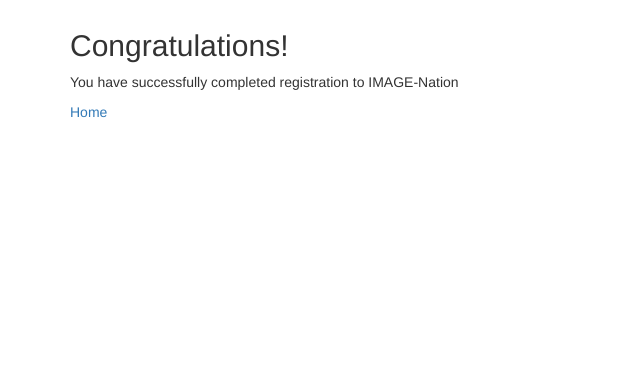
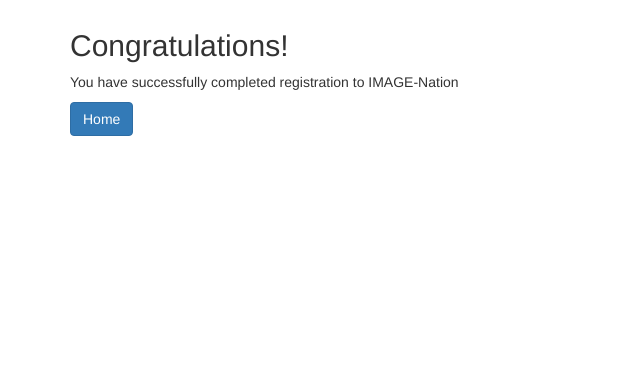
Before and after one commit to clair3st/django-imager, a Django app: template imagersite/imagersite/templates/registration/activation_complete.html in a window 1280 px wide. Shown: the part 51-420 px from the top of the page, without its empty margins (0-640 px from the left). Run offline with Django 3.2, Linux system fonts and the light colour scheme; the template is opened without the code that fills it, so the values that code supplies are empty; some libraries are stand-ins or nearby versions.

Commit message:
added style for link button

```diff
--- a/imagersite/imagersite/templates/registration/activation_complete.html
+++ b/imagersite/imagersite/templates/registration/activation_complete.html
@@ -4,6 +4,6 @@
 
   <h2>Congratulations!</h2>
   <p>You have successfully completed registration to IMAGE-Nation</p>
-  <a href="/">Home</a>
+  <a class="btn btn-primary" href="/">Home</a>
 
 {% endblock %}
--- a/imagersite/imagersite/templates/registration/registration_complete.html
+++ b/imagersite/imagersite/templates/registration/registration_complete.html
@@ -5,6 +5,6 @@
   <h2>Almost Done!</h2>
   <p>We've sent you a confirmation email. Please check your email and click to confirm, in order to complete registration.</p>
   <p>This link will expire in 7 days.</p>
-  <a href="/">Home</a>
+  <a class="btn btn-primary" href="/">Home</a>
 
 {% endblock %}
```
